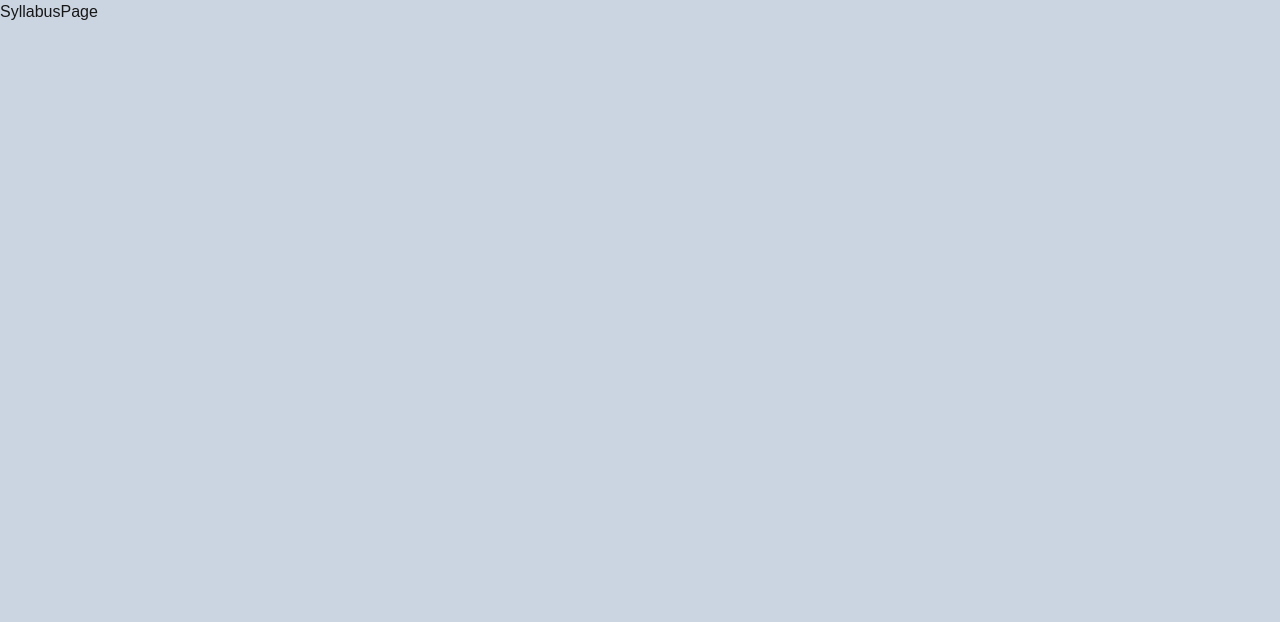
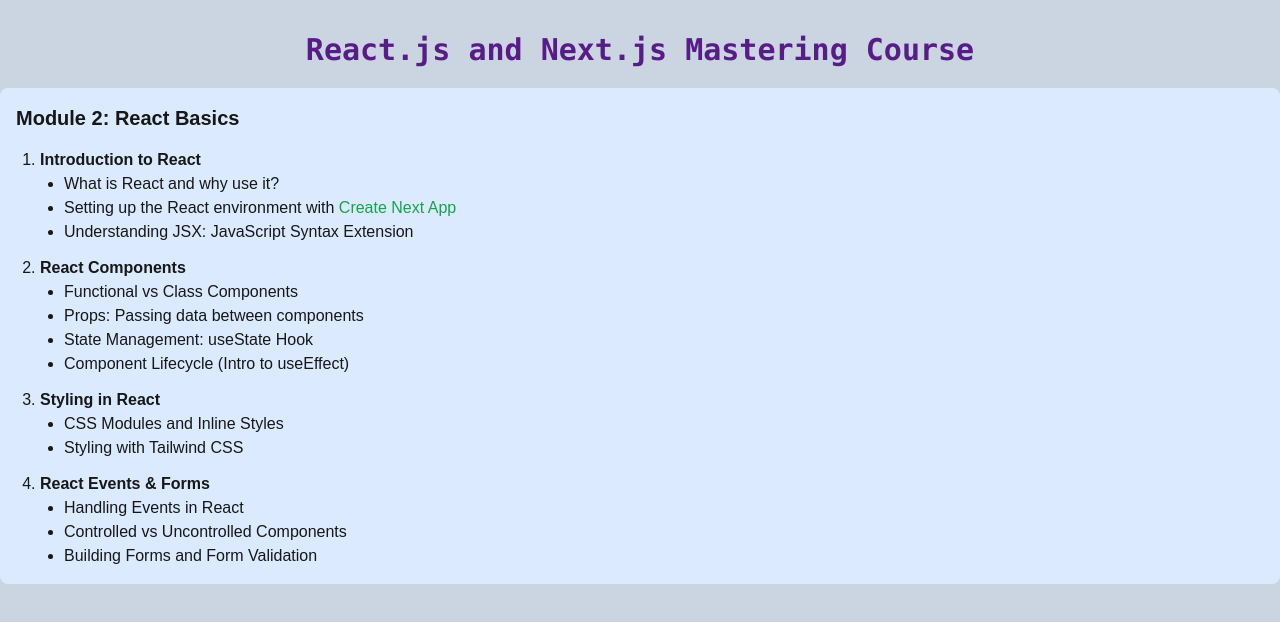
Before and after one commit to hashaaan/evotech-next, a Next.js app: page /syllabus in a window 1280 px wide. Shown: the top 622 px of the page. Built offline with nearby package versions, Linux system fonts and the light colour scheme.

Commit message:
Add syllabus for the react course

```diff
--- a/app/page.tsx
+++ b/app/page.tsx
@@ -2,17 +2,18 @@ import Link from "next/link";
 
 export default function Home() {
   return (
-    <div className="grid grid-rows-[20px_1fr_20px] items-center justify-items-center min-h-screen p-8 pb-20 gap-16 sm:p-20 font-[family-name:var(--font-geist-sans)]">
-      <main className="flex flex-col gap-8 row-start-2 items-center sm:items-start">
-        <ol className="flex flex-col gap-2 list-inside list-decimal text-lg text-center font-bold">
-          <li>
-            <Link href="/javascript">What is JavaScript?</Link>
-          </li>
-          <li>What is TypeScript?</li>
-        </ol>
-      </main>
-
-      <footer className="row-start-3 flex gap-6 flex-wrap items-center justify-center"></footer>
-    </div>
+    <main className="container mx-auto">
+      <div className="w-full min-h-screen flex flex-col justify-center items-center">
+        <h1 className="text-4xl w-full text-center font-semibold mb-4">
+          EVOTE<span className="text-green-600">C</span>H Education
+        </h1>
+        <Link
+          href="/syllabus"
+          className="text-xl text-purple-900 font-mono font-bold"
+        >
+          React.js and Next.js Mastering Course
+        </Link>
+      </div>
+    </main>
   );
 }
--- a/app/syllabus/page.tsx
+++ b/app/syllabus/page.tsx
@@ -1,3 +1,96 @@
 export default function SyllabusPage() {
-  return <main>SyllabusPage</main>;
+  return (
+    <main className="container mx-auto">
+      <div className="py-8">
+        <h1 className="text-3xl w-full text-center text-purple-900 font-bold font-mono mb-5">
+          React.js and Next.js Mastering Course
+        </h1>
+
+        <div className="flex flex-col gap-4">
+          <section
+            id="javascript-fundamentals"
+            className="bg-orange-100 w-full p-4 rounded-lg hidden"
+          >
+            <h2 className="font-bold text-xl mb-4">
+              Module 1: JavaScript Fundamentals
+            </h2>
+            <ol className="list-decimal flex flex-col ml-6 gap-3">
+              <li>
+                <p className="font-semibold">Introduction to JavaScript</p>
+                <ul className="list-disc ml-6">
+                  <li>Overview of JavaScript: What it is and how it works</li>
+                  <li>Setting up the development environment</li>
+                  <li>Console and debugging basics</li>
+                </ul>
+              </li>
+
+              <li>
+                <p className="font-semibold">JavaScript Basics</p>
+                <ul className="list-disc ml-6">
+                  <li>
+                    Variables{" "}
+                    <span className="text-blue-600">(var, let, const)</span> and
+                    Data Types
+                  </li>
+                  <li>Operators and Expressions</li>
+                  <li>Functions: Declarations, Expressions, Arrow Functions</li>
+                  <li>
+                    Control Structures: Conditionals (if-else), Loops (for,
+                    while)
+                  </li>
+                </ul>
+              </li>
+            </ol>
+          </section>
+
+          <section
+            id="react-basics"
+            className="bg-blue-100 w-full p-4 rounded-lg"
+          >
+            <h2 className="font-bold text-xl mb-4">Module 2: React Basics</h2>
+            <ol className="list-decimal flex flex-col ml-6 gap-3">
+              <li>
+                <p className="font-semibold">Introduction to React</p>
+                <ul className="list-disc ml-6">
+                  <li>What is React and why use it?</li>
+                  <li>
+                    Setting up the React environment with{" "}
+                    <span className="text-green-600">Create Next App</span>
+                  </li>
+                  <li>Understanding JSX: JavaScript Syntax Extension</li>
+                </ul>
+              </li>
+
+              <li>
+                <p className="font-semibold">React Components</p>
+                <ul className="list-disc ml-6">
+                  <li>Functional vs Class Components</li>
+                  <li>Props: Passing data between components</li>
+                  <li>State Management: useState Hook</li>
+                  <li>Component Lifecycle (Intro to useEffect)</li>
+                </ul>
+              </li>
+
+              <li>
+                <p className="font-semibold">Styling in React</p>
+                <ul className="list-disc ml-6">
+                  <li>CSS Modules and Inline Styles</li>
+                  <li>Styling with Tailwind CSS</li>
+                </ul>
+              </li>
+
+              <li>
+                <p className="font-semibold">React Events & Forms</p>
+                <ul className="list-disc ml-6">
+                  <li>Handling Events in React</li>
+                  <li>Controlled vs Uncontrolled Components</li>
+                  <li>Building Forms and Form Validation</li>
+                </ul>
+              </li>
+            </ol>
+          </section>
+        </div>
+      </div>
+    </main>
+  );
 }
```
